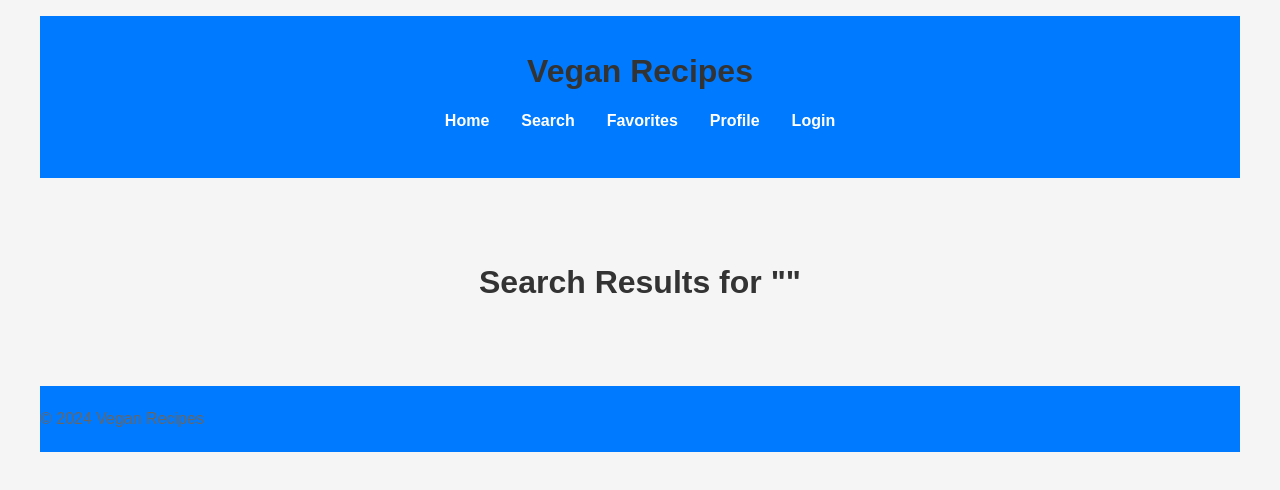
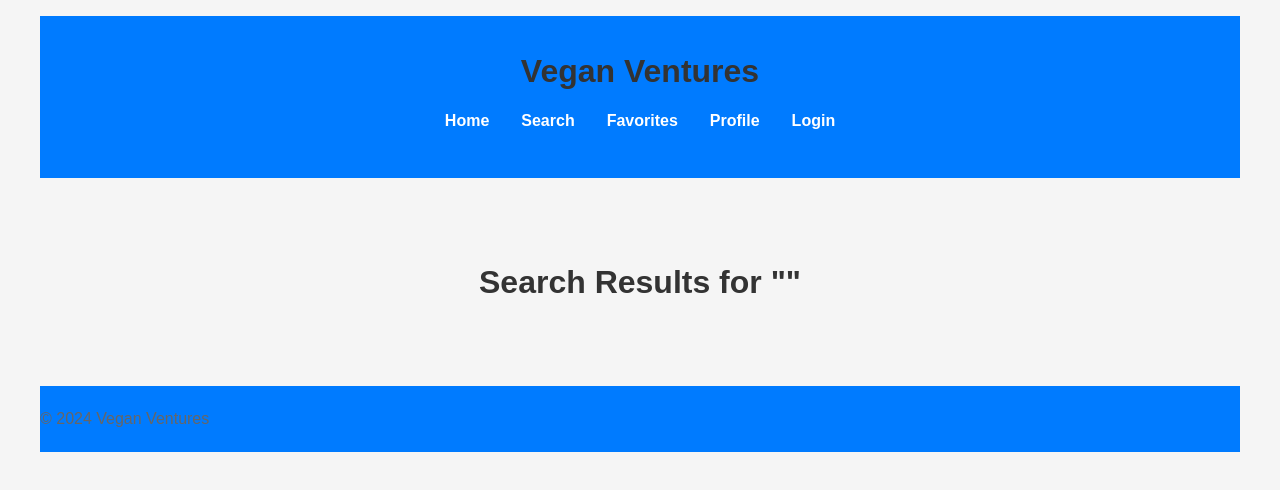
Before and after one commit to Nmsviper93/VeganVentures-Frontend, a React (Create React App) app in the folder Frontend/: page /results in a window 1280 px wide. Shown: the top 490 px of the page. Built offline with nearby package versions, Linux system fonts and the light colour scheme.

Commit message:
Update App.js

```diff
--- a/Frontend/src/App.js
+++ b/Frontend/src/App.js
@@ -17,7 +17,7 @@ const App = () => {
     return (
         <div className="app-container">
             <header>
-                <h1>Vegan Recipes</h1>
+                <h1>Vegan Ventures</h1>
                 <nav>
                     <a href="/">Home</a>
                     <a href="/search">Search</a>
@@ -41,7 +41,7 @@ const App = () => {
                 </Switch>
             </Router>
             <footer>
-                <p>&copy; 2024 Vegan Recipes</p>
+                <p>&copy; 2024 Vegan Ventures</p>
             </footer>
         </div>
     );
```
